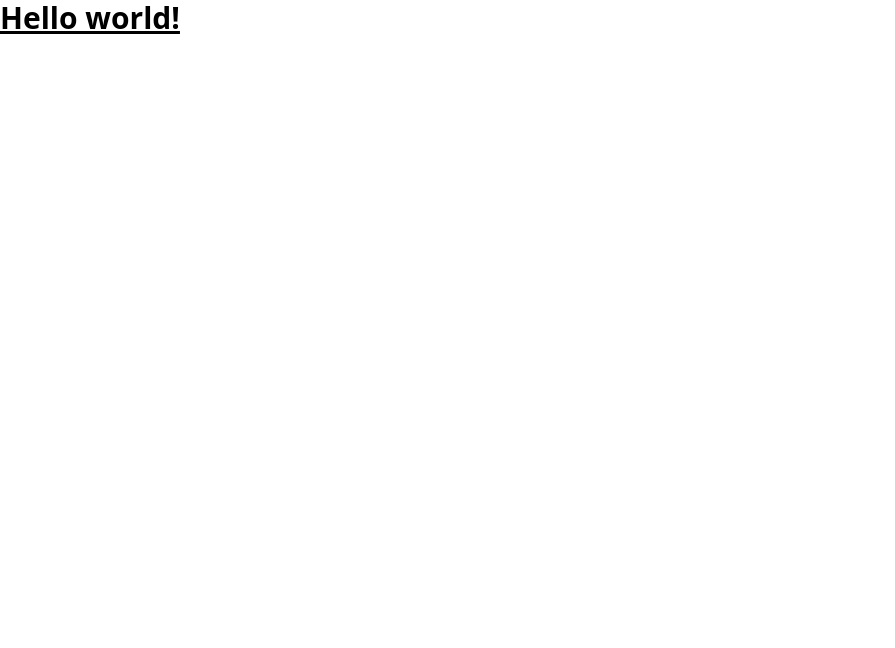
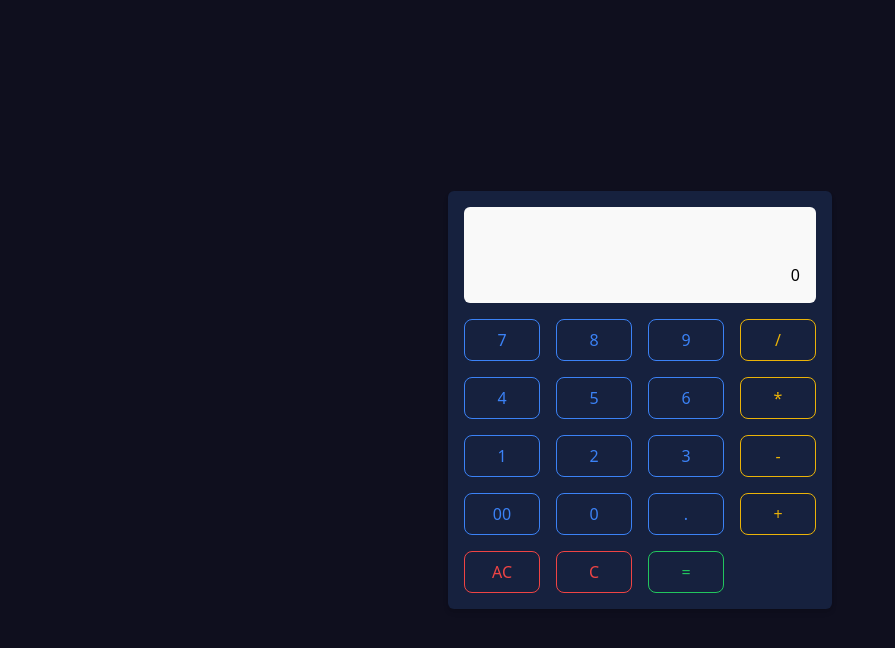
Before and after one commit to thesaiteja24/basic-calculator-react, a React (Vite) app: page / in a window 1280 px wide. Shown: the top 648 px of the page, without its empty margins (0-895 px from the left). Built offline with nearby package versions, Linux system fonts and the light colour scheme.

Commit message:
created calculator component, completed basic functions and added styling

```diff
--- a/package.json
+++ b/package.json
@@ -10,6 +10,7 @@
     "preview": "vite preview"
   },
   "dependencies": {
+    "expression-calculator": "^1.0.8",
     "react": "^18.3.1",
     "react-dom": "^18.3.1"
   },
--- a/src/App.jsx
+++ b/src/App.jsx
@@ -1,9 +1,6 @@
-import './App.css'
+import "./App.css";
+import Calculator from "./components/Calculator";
 
 export default function App() {
-  return (
-    <h1 className="text-3xl font-bold underline">
-      Hello world!
-    </h1>
-  )
+  return <Calculator />;
 }
--- /dev/null
+++ b/src/components/Calculator.jsx
@@ -0,0 +1,157 @@
+// src/Calculator.jsx
+// Import React and necessary hooks for managing state
+import React, { useState } from "react";
+
+// Import the "expression-calculator" library for evaluating mathematical expressions
+import Calc from "expression-calculator";
+
+const Calculator = () => {
+  // State to store the user input as a string
+  const [input, setInput] = useState("");
+
+  // State to store the result of the evaluated expression
+  const [result, setResult] = useState("");
+
+  // Handles when a button is clicked, appending the value to the input string
+  const handleClick = (value) => {
+    setInput(input + value);
+  };
+
+  // Handles deleting the last character from the input string
+  const handleDelete = () => {
+    setInput(input.slice(0, -1));
+  };
+
+  // Clears both the input and result states
+  const handleClear = () => {
+    setInput("");
+    setResult("");
+  };
+
+  // Handles evaluating the mathematical expression in the input string
+  const handleCalculate = () => {
+    try {
+      const calc = new Calc(); // Initialize an empty Calc instance
+      calc.compile(input); // Compile the input expression into RPN (Reverse Polish Notation)
+      const result = calc.calc(); // Evaluate the compiled expression
+      setResult(result); // Update the result state with the calculation result
+    } catch (error) {
+      setResult("Error"); // Set result to "Error" if any syntax or runtime error occurs
+    }
+  };
+
+  return (
+    // Main container: centers the calculator vertically and horizontally on the screen
+    <div className="flex flex-col items-center justify-center h-screen bg-darkNavy-dark">
+      {/* Calculator body */}
+      <div className="calculator bg-deepBlue rounded-md shadow-md p-4 w-96">
+        {/* Display area for showing input and result */}
+        <div className="display flex flex-col justify-end h-24 bg-lightGrey rounded-md p-4 mb-4">
+          {/* Shows the user input or "0" if input is empty */}
+          <div className="text-right">{input || "0"}</div>
+          {/* Shows the calculation result */}
+          <div className="text-right">{result}</div>
+        </div>
+
+        {/* Buttons section */}
+        <div className="buttons grid grid-cols-4 gap-4">
+          {/* Number buttons (7, 8, 9) */}
+          {["7", "8", "9"].map((value) => (
+            <button
+              onClick={() => handleClick(value)} // Add the button value to input
+              key={value}
+              className="btn-outline-primary py-2 px-4"
+            >
+              {value}
+            </button>
+          ))}
+          {/* Division operator */}
+          <button
+            onClick={() => handleClick("/")}
+            className="btn-outline-warning py-2 px-4"
+          >
+            /
+          </button>
+
+          {/* Number buttons (4, 5, 6) */}
+          {["4", "5", "6"].map((value) => (
+            <button
+              onClick={() => handleClick(value)}
+              key={value}
+              className="btn-outline-primary py-2 px-4"
+            >
+              {value}
+            </button>
+          ))}
+          {/* Multiplication operator */}
+          <button
+            onClick={() => handleClick("*")}
+            className="btn-outline-warning py-2 px-4"
+          >
+            *
+          </button>
+
+          {/* Number buttons (1, 2, 3) */}
+          {["1", "2", "3"].map((value) => (
+            <button
+              onClick={() => handleClick(value)}
+              key={value}
+              className="btn-outline-primary py-2 px-4"
+            >
+              {value}
+            </button>
+          ))}
+          {/* Subtraction operator */}
+          <button
+            onClick={() => handleClick("-")}
+            className="btn-outline-warning py-2 px-4"
+          >
+            -
+          </button>
+
+          {/* Additional buttons (00, 0, .) */}
+          {["00", "0", "."].map((value) => (
+            <button
+              onClick={() => handleClick(value)}
+              key={value}
+              className="btn-outline-primary py-2 px-4"
+            >
+              {value}
+            </button>
+          ))}
+          {/* Addition operator */}
+          <button
+            onClick={() => handleClick("+")}
+            className="btn-outline-warning py-2 px-4"
+          >
+            +
+          </button>
+
+          {/* Clear all (AC) button */}
+          <button
+            onClick={handleClear}
+            className="btn-outline-danger py-2 px-4"
+          >
+            AC
+          </button>
+          {/* Delete last character (C) button */}
+          <button
+            onClick={handleDelete}
+            className="btn-outline-danger py-2 px-4"
+          >
+            C
+          </button>
+          {/* Equals (=) button for calculating the result */}
+          <button
+            onClick={handleCalculate}
+            className="btn-outline-success py-2 px-4"
+          >
+            =
+          </button>
+        </div>
+      </div>
+    </div>
+  );
+};
+
+export default Calculator;
--- a/src/index.css
+++ b/src/index.css
@@ -6,3 +6,19 @@
   margin: 0;
   padding: 0;
 }
+
+.btn-outline-warning {
+  @apply text-yellow-500 border border-yellow-500 bg-transparent hover:bg-yellow-500 hover:text-black rounded-lg;
+}
+
+.btn-outline-danger {
+  @apply text-red-500 border border-red-500 bg-transparent hover:bg-red-500 hover:text-white rounded-lg;
+}
+
+.btn-outline-success {
+  @apply text-green-500 border border-green-500 bg-transparent hover:bg-green-500 hover:text-white rounded-lg;
+}
+
+.btn-outline-primary {
+  @apply text-blue-500 border border-blue-500 bg-transparent hover:bg-blue-500 hover:text-white rounded-lg;
+}
--- a/tailwind.config.js
+++ b/tailwind.config.js
@@ -2,7 +2,35 @@
 export default {
   content: ["./index.html", "./src/**/*.{js,ts,jsx,tsx}"],
   theme: {
-    extend: {},
+    extend: {
+      colors: {
+        darkNavy: {
+          light: "#3C3C5A",
+          DEFAULT: "#1A1A2E",
+          dark: "#0F0F1E",
+        },
+        deepBlue: {
+          light: "#2A3A5E",
+          DEFAULT: "#16213E",
+          dark: "#0D1729",
+        },
+        mutedBlue: {
+          light: "#506486",
+          DEFAULT: "#0F3460",
+          dark: "#071D39",
+        },
+        crimsonRed: {
+          light: "#F27584",
+          DEFAULT: "#E94560",
+          dark: "#991D38",
+        },
+        lightGrey: {
+          light: "#FFFFFF",
+          DEFAULT: "#F9F9F9",
+          dark: "#E6E6E6",
+        },
+      },
+    },
   },
   plugins: [],
 };
```
